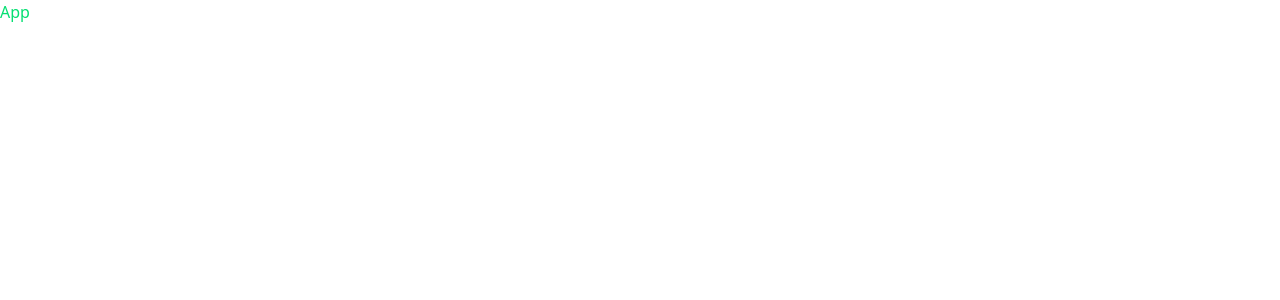
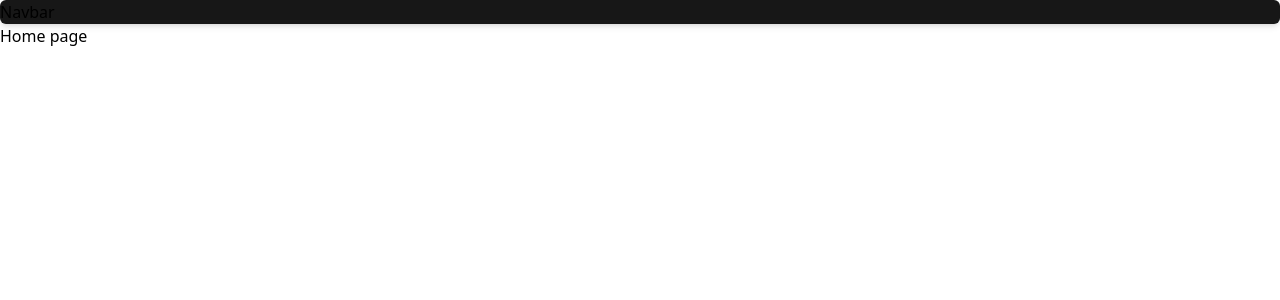
Before and after one commit to RaviGahire/task-board-frontend, a React (Create React App) app: page / in a window 1280 px wide. Shown: the top 300 px of the page. Built offline with nearby package versions, Linux system fonts and the light colour scheme.

Commit message:
feat: implement routing with AppRoutes and add Header component

```diff
--- a/src/App.js
+++ b/src/App.js
@@ -1,7 +1,10 @@
 import React from 'react'
+import { AppRoutes } from './routes/AppRoutes'
 
 export const App = () => {
   return (
-    <div className='text-green-400'>App</div>
+   <>
+   <AppRoutes/>
+   </>
   )
 }
--- a/src/components/layout/Header.jsx
+++ b/src/components/layout/Header.jsx
@@ -0,0 +1,10 @@
+import React from 'react'
+import { Navbar } from './Navbar'
+
+export const Header = () => {
+    return (
+        <header className='bg-neutral-900 shadow-md rounded-md'>
+            <Navbar />
+        </header>
+    )
+}
--- /dev/null
+++ b/src/routes/AppRoutes.jsx
@@ -0,0 +1,15 @@
+import React from 'react'
+import { BrowserRouter as Router, Routes, Route } from 'react-router-dom'
+import { Header } from '../components/layout/Header'
+
+export const AppRoutes = () => {
+    return (
+        <Router>
+            <Header />
+            <Routes>
+                <Route path='/' element={<h1>Home page</h1>} />
+            </Routes>
+
+        </Router>
+    )
+}
```
